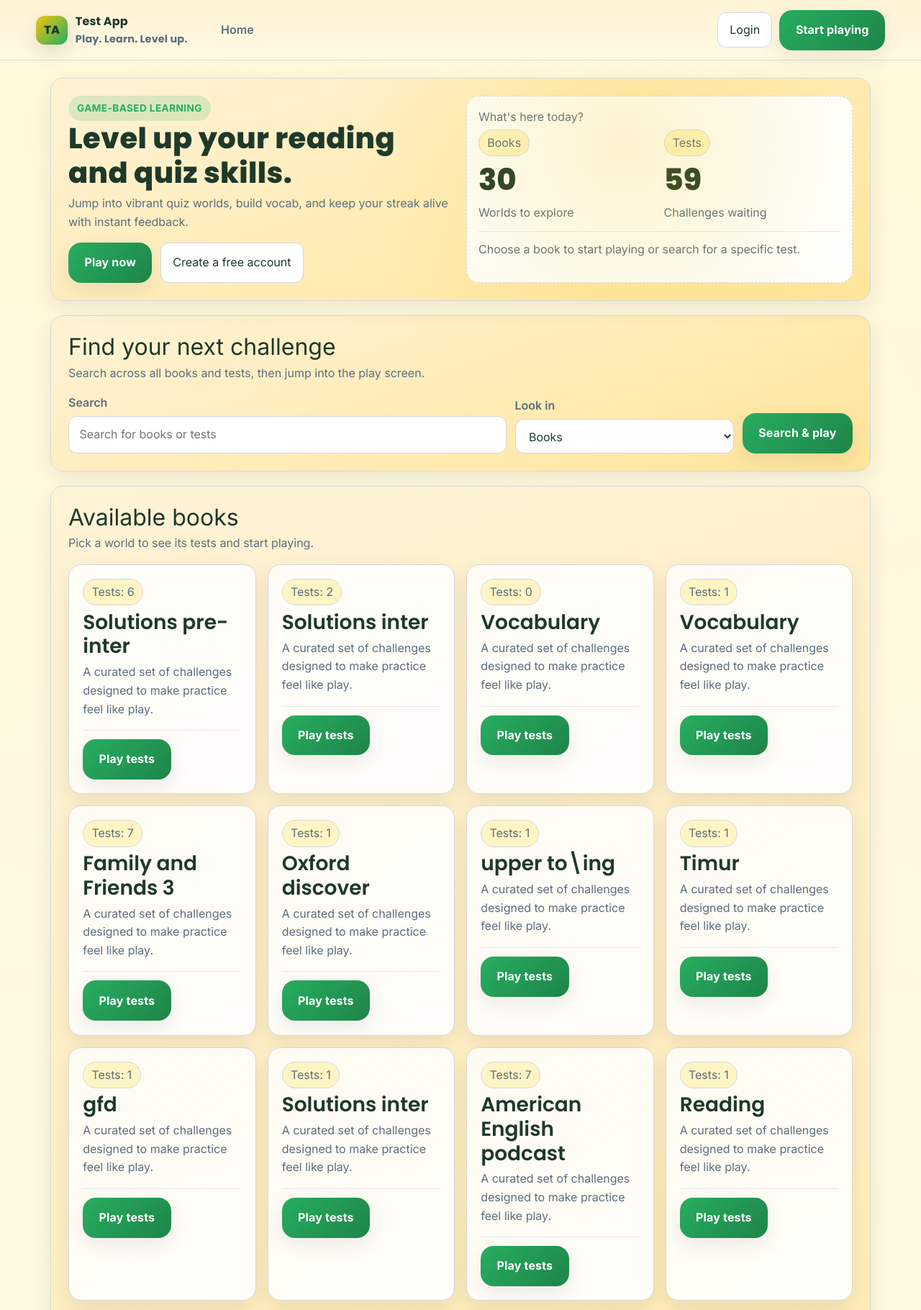
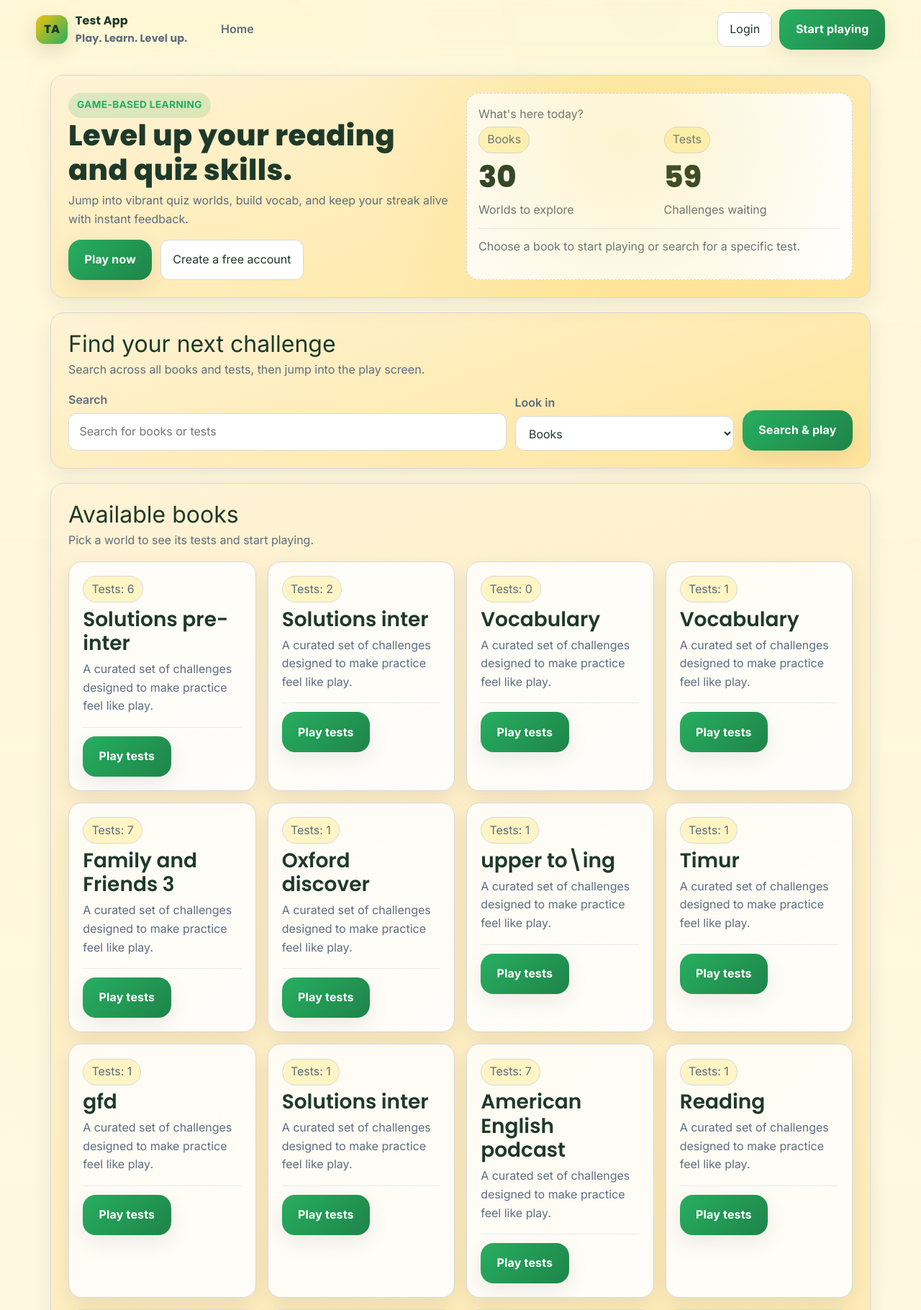
Before and after one commit to vityaded/TestsRef, a Flask app: page / in a window 1280 px wide. Shown: the top 1820 px of the page at 72% size. Run offline with Flask 3, Linux system fonts and the light colour scheme; data comes from the database, SQL or seed files in the repository; some libraries are stand-ins or nearby versions.

Commit message:
Add subtle navbar with smart hide behavior

```diff
--- a/app/static/styles.css
+++ b/app/static/styles.css
@@ -6,6 +6,7 @@ body {
   color: var(--text);
   line-height: 1.6;
   min-height: 100vh;
+  padding-top: 80px;
 }
 
 a {
@@ -45,14 +46,33 @@ a:hover {
   padding: 1.5rem 1.25rem 3rem;
 }
 
-.app-header {
-  position: sticky;
+
+/* Navbar core styling */
+#main-navbar {
+  position: fixed;
   top: 0;
-  z-index: 900;
-  background: linear-gradient(180deg, rgba(255, 243, 214, 0.95), rgba(255, 249, 231, 0.75));
-  backdrop-filter: blur(12px);
-  border-bottom: 1px solid var(--border);
-  padding: 0.85rem 1.25rem;
+  left: 0;
+  width: 100%;
+  z-index: 1000;
+  background-color: rgba(254, 249, 231, 0.85);
+  backdrop-filter: blur(10px);
+  border-bottom: 1px solid rgba(0, 0, 0, 0.05);
+  box-shadow: 0 2px 10px rgba(0, 0, 0, 0.02);
+  padding: 0.8rem 1rem;
+  transition: transform 0.3s ease-in-out, background-color 0.3s ease, box-shadow 0.3s ease;
+}
+
+/* Hidden state */
+#main-navbar.nav-hidden {
+  transform: translateY(-100%);
+  box-shadow: none;
+}
+
+/* At the very top */
+#main-navbar.at-top {
+  background-color: transparent;
+  box-shadow: none;
+  border-bottom: none;
 }
 
 .app-header .header-inner {
--- a/app/templates/layouts/base.html
+++ b/app/templates/layouts/base.html
@@ -16,7 +16,7 @@
 <body class="app-body bg-gradient">
   <div class="app-surface" aria-hidden="true"></div>
 
-  <header class="app-header">
+  <header id="main-navbar" class="app-header">
     <div class="header-inner">
       <a class="brand" href="{{ url_for('main.index') }}">
         <span class="brand-mark">TA</span>
```
Also changed, not shown: app/static/app.js (+34 -0 lines).
